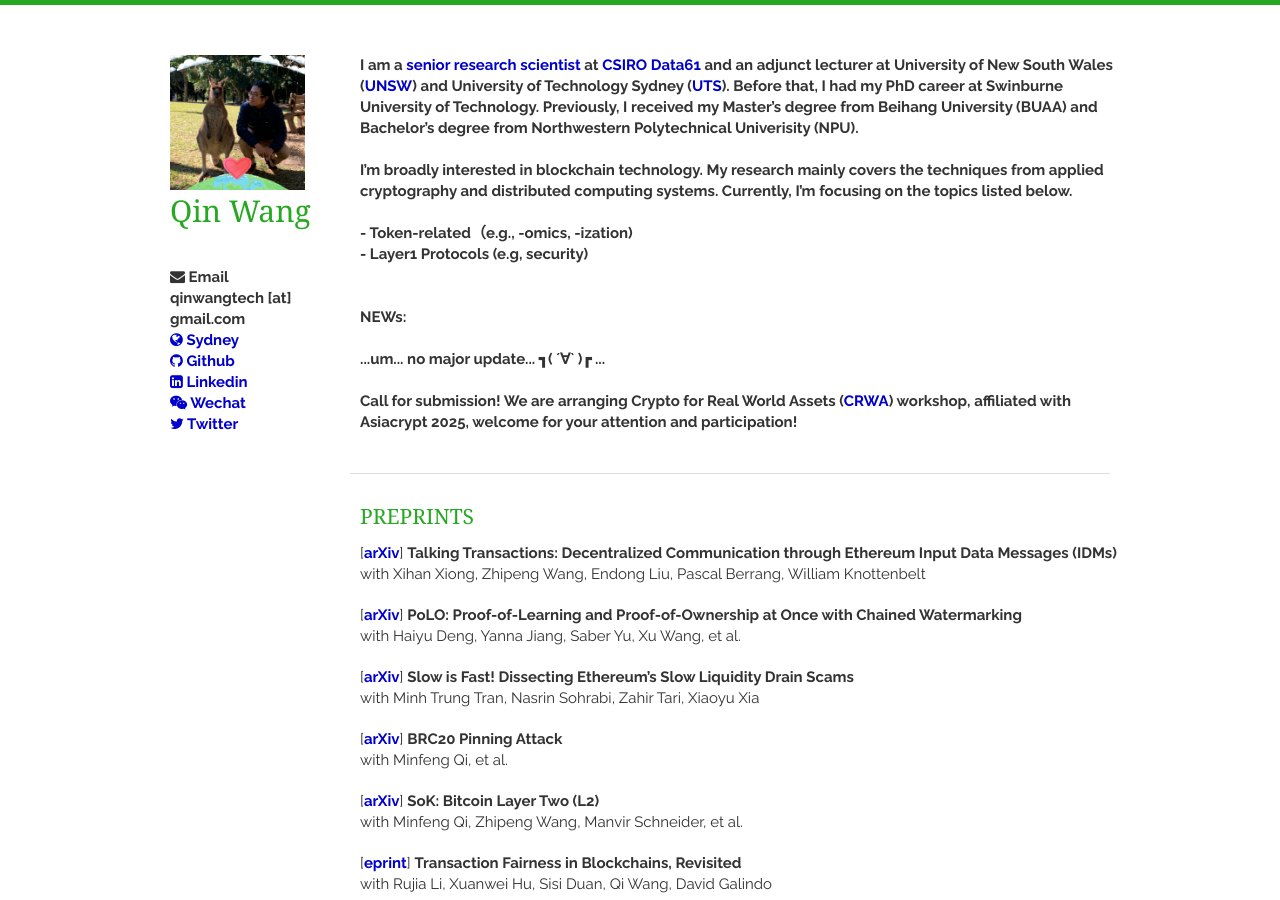
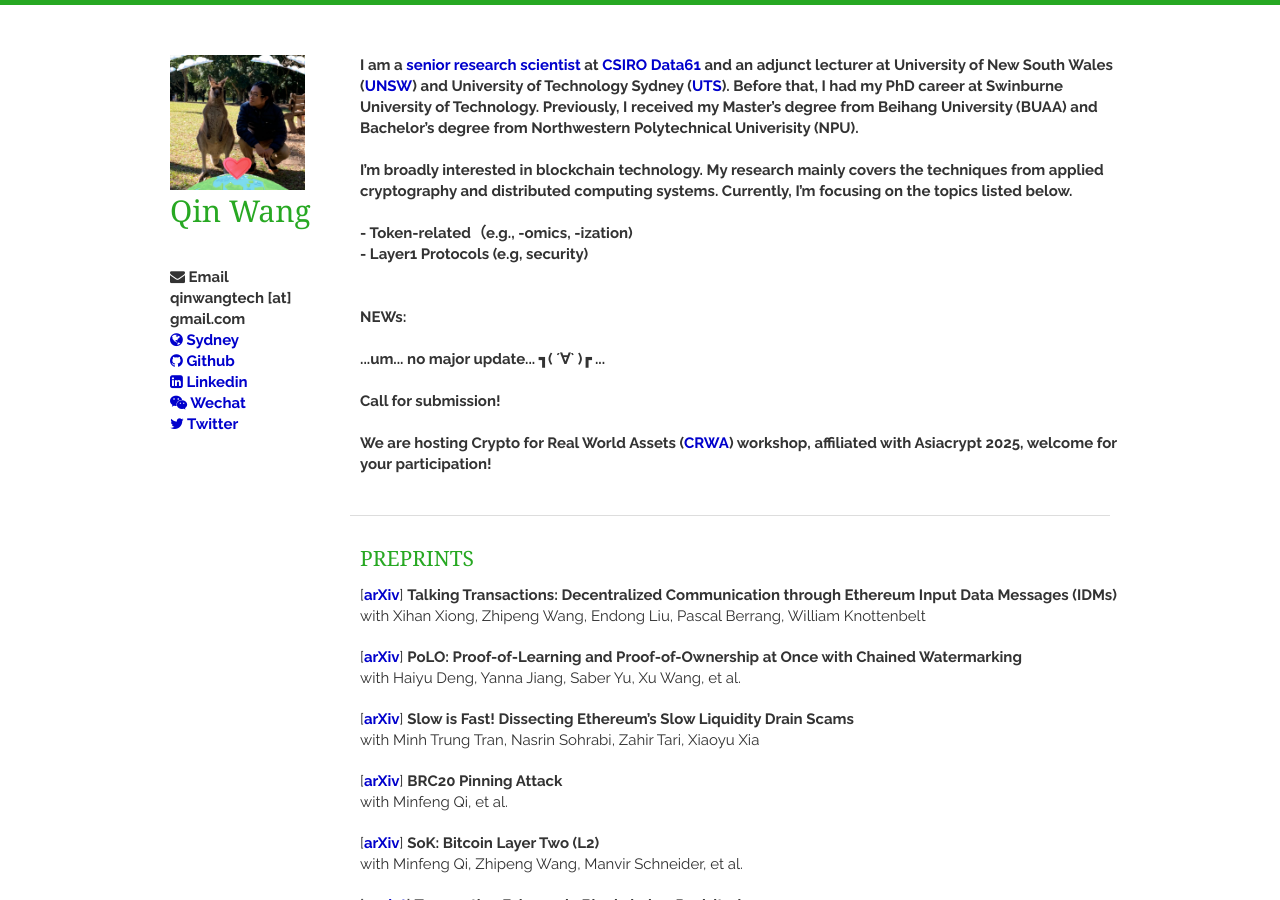
Before and after one commit to qinwang-git/qinwang-git.github.io, a Jekyll site: the page built from index.html, in a window 1280 px wide and 900 px high. Built offline with Jekyll 4.4.1, drawn with Linux system fonts in a browser that asks for light colours; nearby versions of some CDN libraries; a script that is not in the unit is left out; the list of posts is cut into pages by our own code.

Commit message:
Update bio.html

```diff
--- a/_includes/bio.html
+++ b/_includes/bio.html
@@ -24,8 +24,8 @@
 <br>
 
 <br> Call for submission!
-
-    We are arranging Crypto for Real World Assets (<a href="https://crwa.site" target="_blank">CRWA</a>) workshop, affiliated with Asiacrypt 2025, welcome for your attention and participation!
+<br>
+<br> We are hosting Crypto for Real World Assets (<a href="https://crwa.site" target="_blank">CRWA</a>) workshop, affiliated with Asiacrypt 2025, welcome for your participation!
 
 </strong>
 </article>
```
